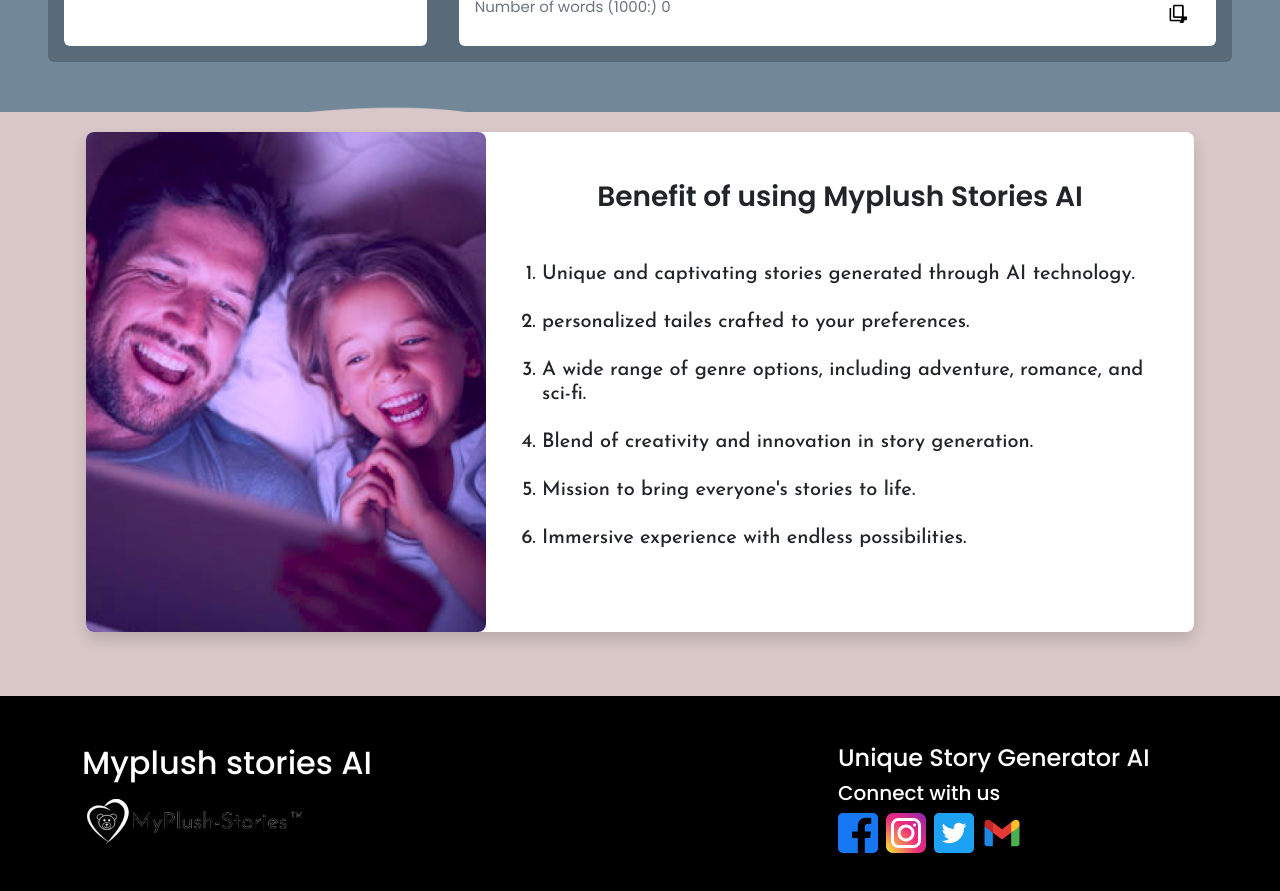
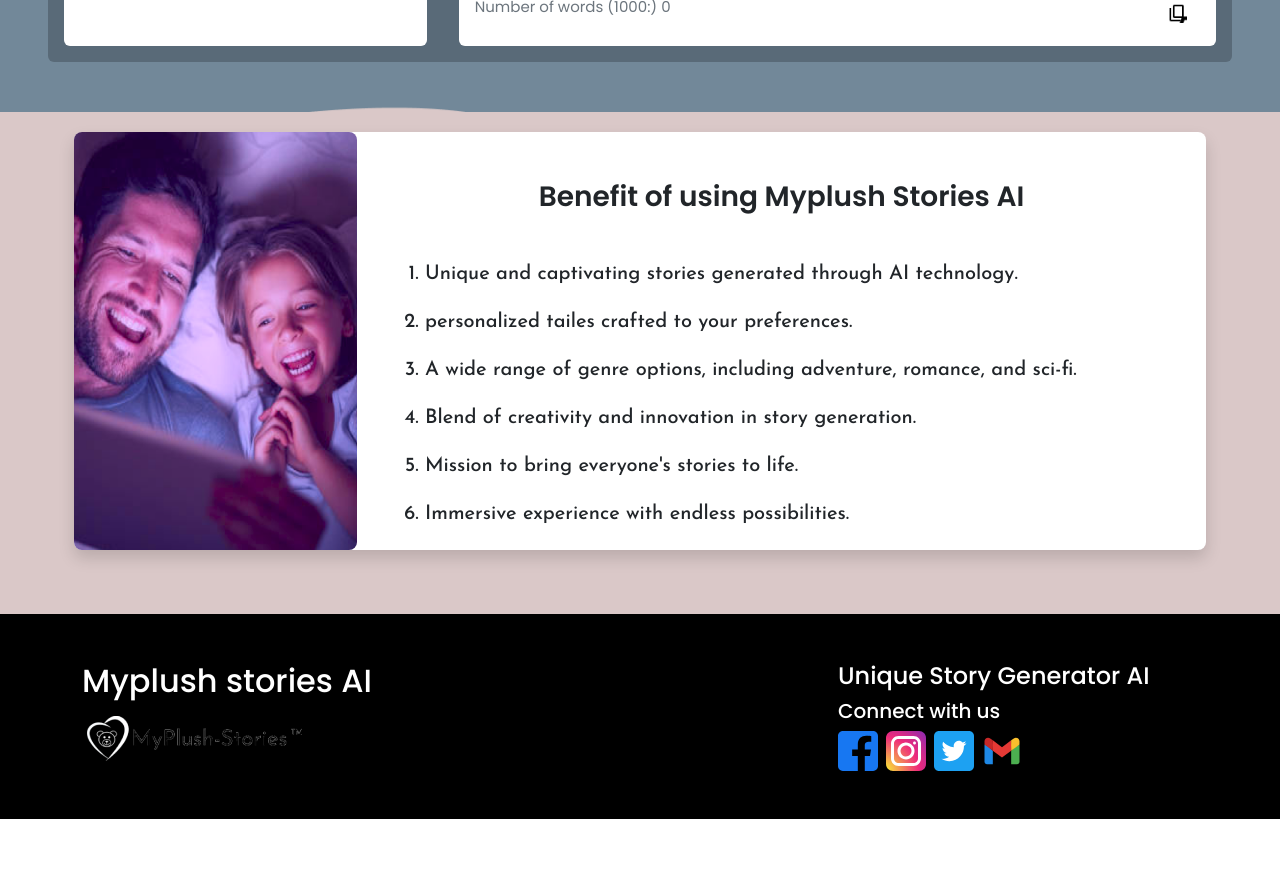
Before and after one commit to AhsanAli2546/MyPlushStories, a Next.js app: page / in a window 1280 px wide. Shown: the part 2560-3451 px from the top of the page. After the commit the page ends 3379 px from the top, so only its background shows below. Built offline with nearby package versions, Linux system fonts and the light colour scheme.

Commit message:
benefit section fixed

```diff
--- a/pages/index.js
+++ b/pages/index.js
@@ -35,13 +35,13 @@
         <Story/>
         <section className={` ${styles['bg-ben-sec']} pb-5 pt-1 position-relative top-0`} >
           <div className={`container p-3 justify-content-center`}>
-            <div className={`d-flex bg-white rounded-3 shadow`}>
-              <div className='flex-fill'>
+            <div className={`row bg-white rounded-3 shadow`}>
+              <div className='col-lg-3 col-md-3 col-sm-5 p-0'>
                 <Image src={`/images/benefit.png`} alt={'benefit of myplushstory'}
-                  width={450}  height={500} className={'w-100 rounded-3'} />
+                  width={450}  height={500} className={'w-100 h-100 rounded-3'} />
               </div>
 
-              <div className='flex-fill'>
+              <div className='col-lg-9 col-md-9 col-sm-7'>
                 <p className={`text-center mt-5 ${poppinsWs600.className} h3`}> Benefit of using Myplush Stories AI</p>
                 <ol className={`mt-5 ${josefin_Sans500.className} h5`}>
                   <li className='m-4'>
```
